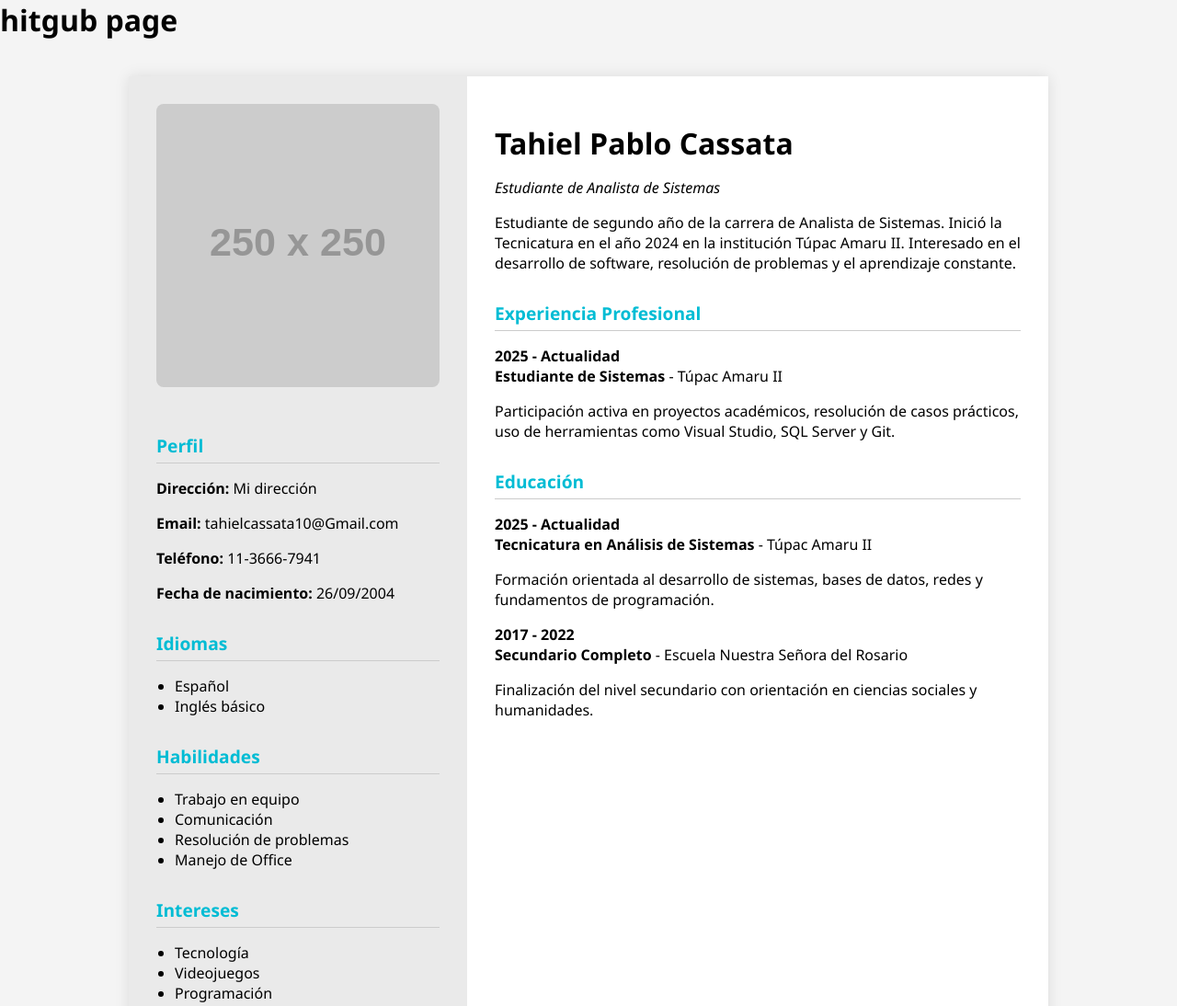
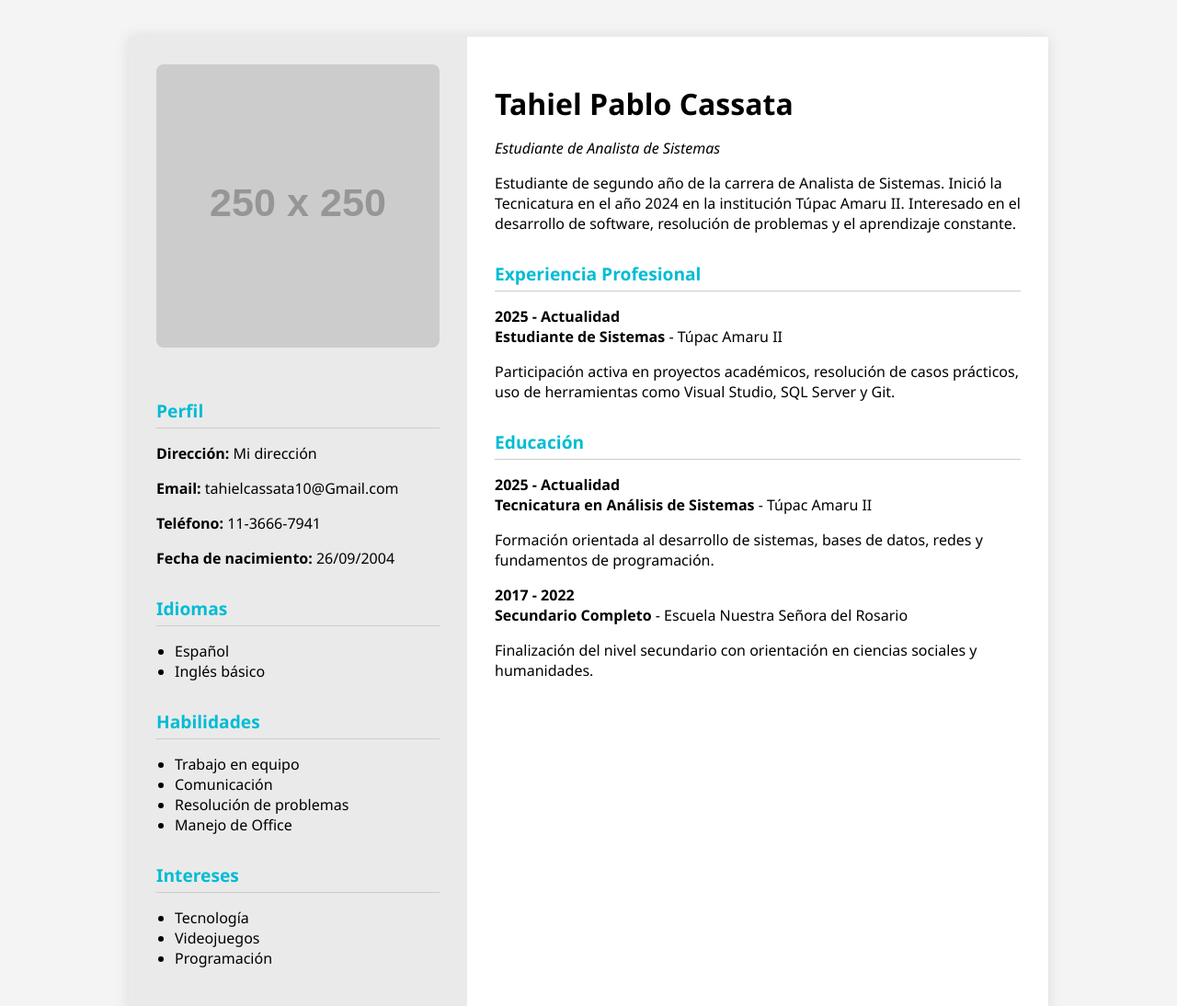
Before and after one commit to tahielcassata/portfolio, a plain HTML site: page index.html in a window 1280 px wide. Shown: the whole page at 92% size. Drawn offline with Linux system fonts and the light colour scheme; placeholder pictures from the web are drawn by us.

Commit message:
Update index.html

```diff
--- a/index.html
+++ b/index.html
@@ -1,4 +1,4 @@
-<h1> hitgub page </h1>
+
 <!DOCTYPE html>
 <html lang="es">
 <head>
```
